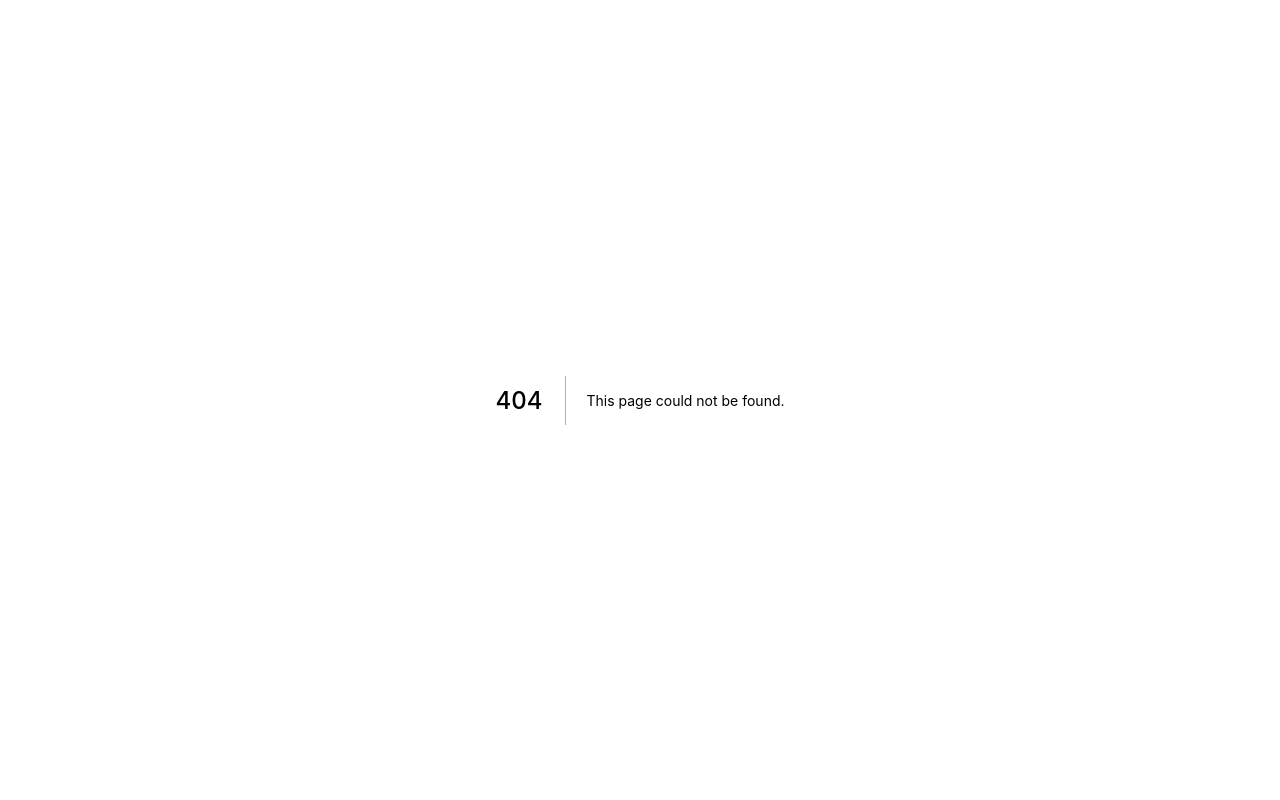
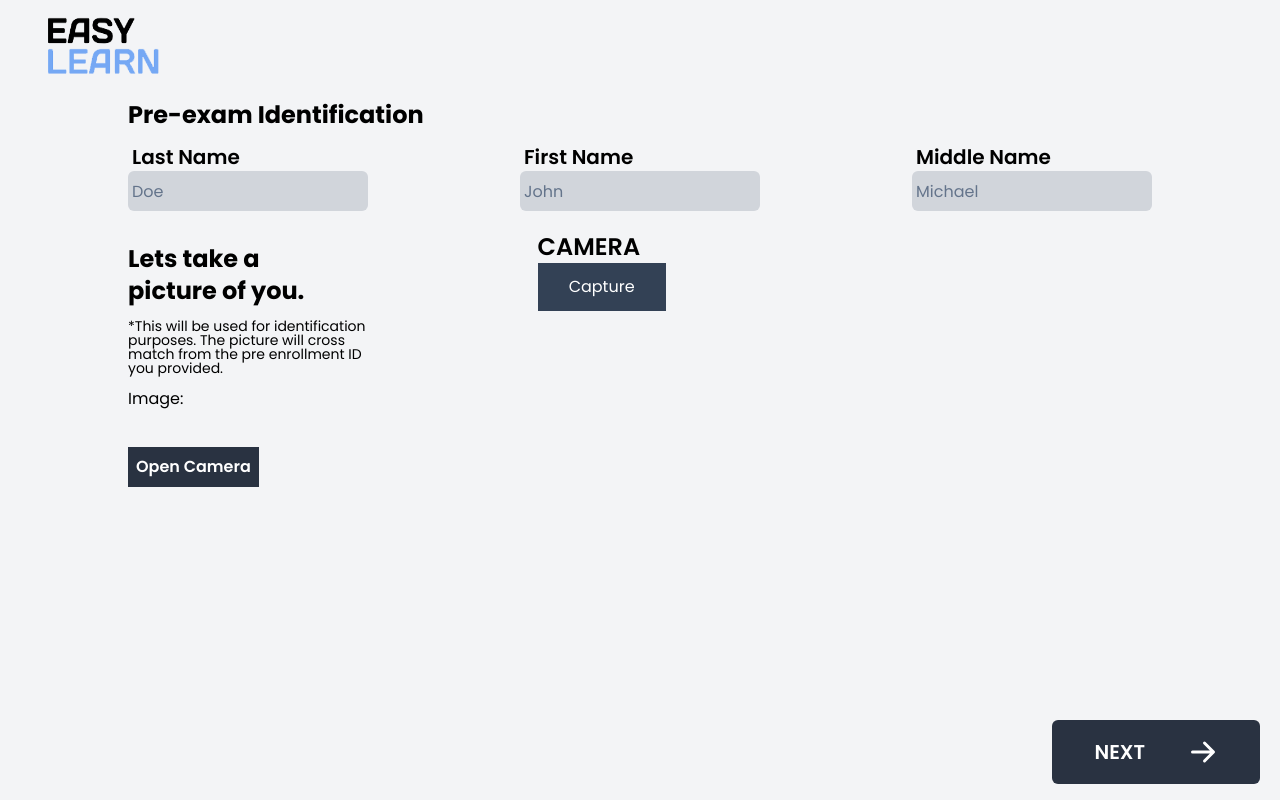
Before and after one commit to jdpena28/easylearn-kyc, a Next.js app: page /Pre-Exam in a window 1280 px wide. Before the commit this address had no page. Built offline with nearby package versions, Linux system fonts and the light colour scheme.

Commit message:
CHORE: add pre-exam page

```diff
--- /dev/null
+++ b/pages/Pre-Exam.jsx
@@ -0,0 +1,125 @@
+import { useRef, useState,useCallback } from "react"
+import Layout from "../src/components/Layout"
+import Input from "../src/components/Input"
+import Button from "../src/components/Button"
+import Webcam from "react-webcam"
+
+import useUpdateEffect from '../src/hooks/useUpdateEffect'
+
+const App = () => {
+  const [enrollee, setEnrollee] = useState({
+    LastName: "",
+    FirstName: "",
+    MiddleName: "",
+  })
+
+
+
+  const webcamRef = useRef(null)
+  const [openCamera, setOpenCamera] = useState(false)
+  const [showBtnCapture,setShowBtnCapture] = useState(false)
+  const [counter,setCounter] = useState(3)
+  const [imgsrc,setImgsrc] = useState(null)
+
+  const captureImg = () => {
+    if (counter==0){
+      setCounter(3)
+    } else {
+      setCounter(counter-1)
+    }
+  }
+  useUpdateEffect(() => {
+    counter > 0 && setTimeout(() => setCounter(counter - 1), 1000)
+    counter == 0 && screenshot()
+  } ,[counter])
+
+  const screenshot = useCallback(
+    () => {
+      setImgsrc(webcamRef.current.getScreenshot())
+    },
+    [webcamRef]
+  );
+
+  return (
+    <Layout title={"Pre-exam Identification"}>
+      <div className='container mx-auto'>
+        <h3 className='font-bold text-2xl'>Pre-exam Identification</h3>
+        <div className='mx-auto max-w-6xl'>
+          <form className='space-y-5'>
+            <div className='flex justify-between mt-3'>
+              <Input
+                label='Last Name'
+                placeholder='Doe'
+                onChange={(e) => {
+                  setEnrollee({ ...enrollee, LastName: e.target.value })
+                }}
+              />
+              <Input
+                label='First Name'
+                placeholder='John'
+                onChange={(e) => {
+                  setEnrollee({ ...enrollee, FirstName: e.target.value })
+                }}
+              />
+              <Input
+                label='Middle Name'
+                placeholder='Michael'
+                onChange={(e) => {
+                  setEnrollee({ ...enrollee, MiddleName: e.target.value })
+                }}
+              />
+            </div>
+
+            <div className='grid grid-cols-5 justify-end'>
+              <div className='space-y-3'>
+                <div className='flex w-full'></div>
+                <p className='text-2xl font-bold'>
+                  Lets take a picture of you.
+                </p>
+                <p className='text-sm w-64 leading-none'>
+                  *This will be used for identification purposes. The picture
+                  will cross match from the pre enrollment ID you provided.
+                </p>
+                <p className="w-44 h-12 overflow-scroll whitespace-pre-line">Image:&nbsp;{imgsrc}</p>
+                <button
+                  type='button'
+                  className='font-semibold bg-tertiary text-white p-2'
+                  onClick={() =>
+                    openCamera ? setOpenCamera(false) : setOpenCamera(true)
+                  }
+                >
+                  {openCamera ? "Close" : "Open"} Camera
+                </button>
+              </div>
+              <div className='col-span-3 col-start-3'>
+                <h4 className='font-semibold text-2xl'>CAMERA</h4>
+                <div className='h-max w-max space-y-2  bg-gray-200'>
+                  {openCamera && (
+                   <div className='relative mx-auto w-max flex'>
+                   <Webcam
+                     audio={false}
+                     mirrored={true}
+                     className='mx-auto'
+                     screenshotFormat='image/jpeg'
+                     ref={webcamRef}
+                     width={450}
+                     onUserMedia={()=>{setShowBtnCapture(true)}}
+                   />
+                  {(counter>0) && <div className="h-full w-full absolute flex justify-center items-center">
+                     <p className="font-extrabold text-white text-6xl">{counter}</p>
+                   </div>}
+                 </div>
+                  )}
+                  <button type="button" onClick={captureImg} className="bg-slate-700 p-3 text-white w-32">Capture</button>
+                </div>
+              </div>
+            </div>
+            <Button link={"/Step2"} btnText='NEXT' btnType={"submit"} />
+          </form>
+        </div>
+      </div>
+    </Layout>
+  )
+}
+
+export default App
```
